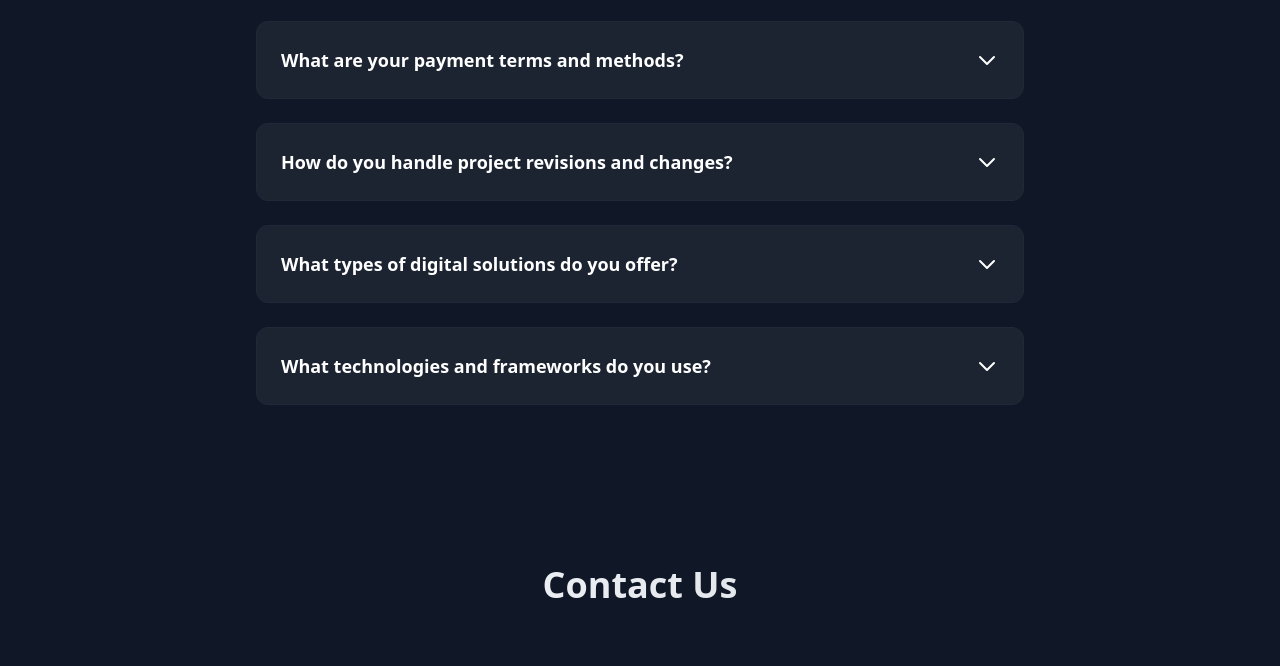
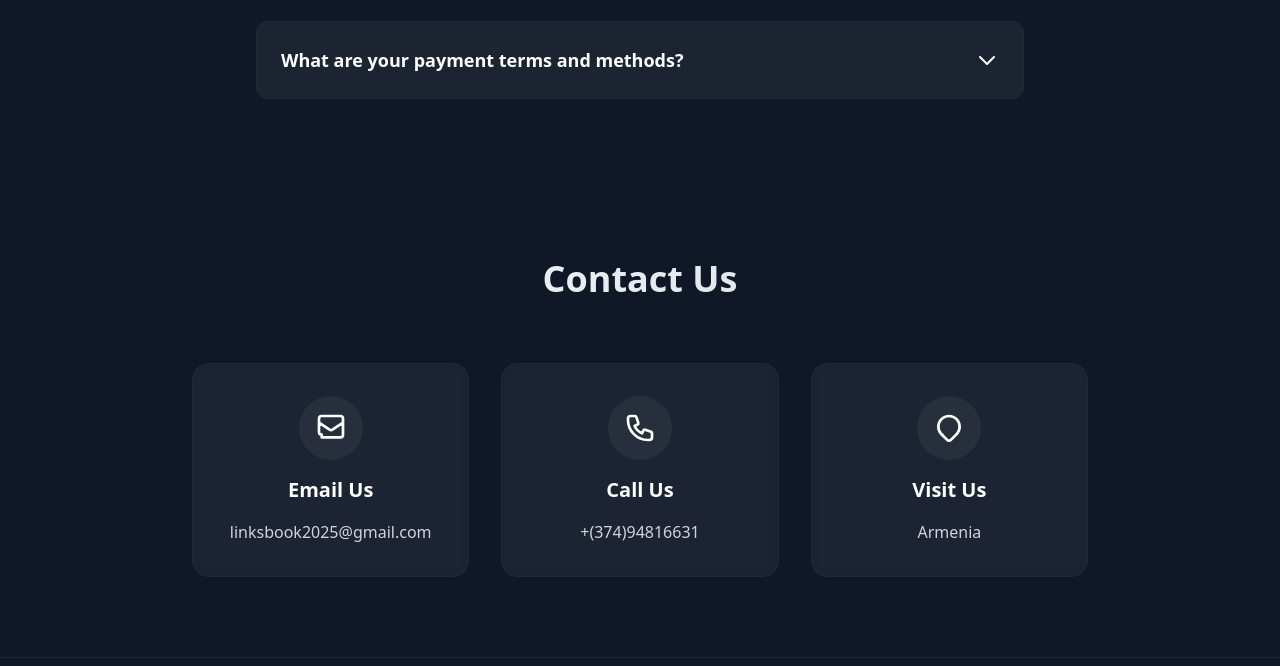
Before and after one commit to LinksBook/LinksBook, a plain HTML site: page index.html in a window 1280 px wide. Shown: the part 5105-5771 px from the top of the page. Drawn offline with nearby package versions, Linux system fonts and the light colour scheme.

Commit message:
Update index.html

```diff
--- a/index.html
+++ b/index.html
@@ -265,7 +265,7 @@
                     </div>
                     <div class="flex items-center justify-between mt-auto">
                         <span class="text-sm text-gray-500">iOS App</span>
-                        <a href="#" class="text-blue-400 hover:text-blue-300 transition-colors duration-300">View on GitHub →</a>
+                        <a href="https://github.com/Aksel588/RecipeShare-App" class="text-blue-400 hover:text-blue-300 transition-colors duration-300">View on GitHub →</a>
                     </div>
                 </div>
 
@@ -623,44 +623,7 @@
                     </div>
                 </div>
 
-                <!-- FAQ Item 6 -->
-                <div class="bg-white/5 p-6 rounded-xl border border-gray-800">
-                    <button class="flex justify-between items-center w-full text-left" onclick="toggleFAQ(this)">
-                        <h3 class="text-lg font-semibold">How do you handle project revisions and changes?</h3>
-                        <svg class="w-6 h-6 transform transition-transform duration-200" fill="none" stroke="currentColor" viewBox="0 0 24 24">
-                            <path stroke-linecap="round" stroke-linejoin="round" stroke-width="2" d="M19 9l-7 7-7-7"></path>
-                        </svg>
-                    </button>
-                    <div class="mt-4 text-gray-400 hidden">
-                        We have a structured revision process to ensure your satisfaction. Each project includes a set number of revision rounds within the agreed scope. For additional changes or major modifications, we'll provide a detailed quote. We maintain clear communication throughout the process to ensure all changes align with your vision.
-                    </div>
-                </div>
 
-                <!-- FAQ Item 7 -->
-                <div class="bg-white/5 p-6 rounded-xl border border-gray-800">
-                    <button class="flex justify-between items-center w-full text-left" onclick="toggleFAQ(this)">
-                        <h3 class="text-lg font-semibold">What types of digital solutions do you offer?</h3>
-                        <svg class="w-6 h-6 transform transition-transform duration-200" fill="none" stroke="currentColor" viewBox="0 0 24 24">
-                            <path stroke-linecap="round" stroke-linejoin="round" stroke-width="2" d="M19 9l-7 7-7-7"></path>
-                        </svg>
-                    </button>
-                    <div class="mt-4 text-gray-400 hidden">
-                        We offer a comprehensive range of digital solutions including custom websites, mobile applications, and enterprise software. Our expertise covers responsive web design, iOS and Android app development, e-commerce platforms, content management systems, and custom software solutions. We tailor each solution to meet your specific needs and business objectives.
-                    </div>
-                </div>
-
-                <!-- FAQ Item 8 -->
-                <div class="bg-white/5 p-6 rounded-xl border border-gray-800">
-                    <button class="flex justify-between items-center w-full text-left" onclick="toggleFAQ(this)">
-                        <h3 class="text-lg font-semibold">What technologies and frameworks do you use?</h3>
-                        <svg class="w-6 h-6 transform transition-transform duration-200" fill="none" stroke="currentColor" viewBox="0 0 24 24">
-                            <path stroke-linecap="round" stroke-linejoin="round" stroke-width="2" d="M19 9l-7 7-7-7"></path>
-                        </svg>
-                    </button>
-                    <div class="mt-4 text-gray-400 hidden">
-                        We use a wide range of modern technologies and frameworks including React, Vue.js, and Angular for frontend development; Node.js, Python, and PHP for backend development; Swift and Kotlin for mobile app development; and various databases like MySQL and MongoDB. We choose the most appropriate technology stack based on your project requirements, ensuring scalability, performance, and maintainability.
-                    </div>
-                </div>
             </div>
         </div>
     </section>
```
